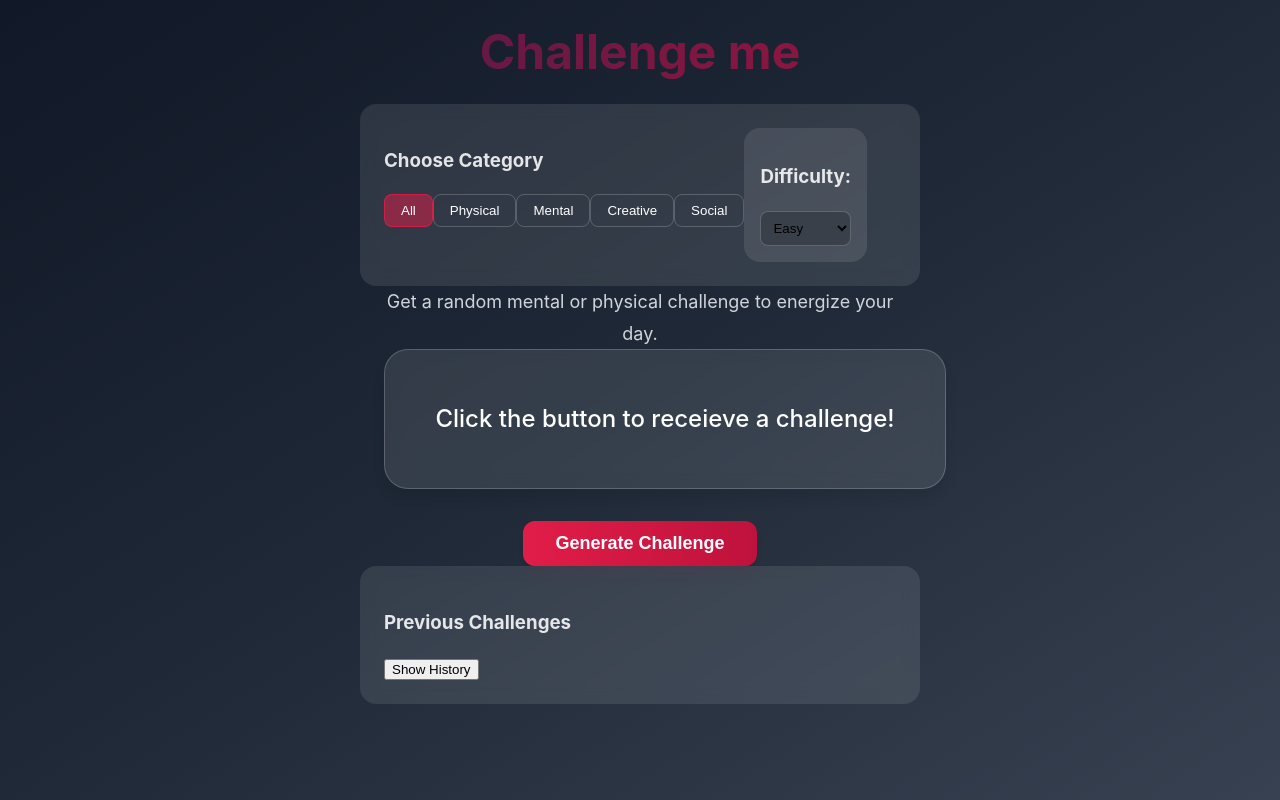
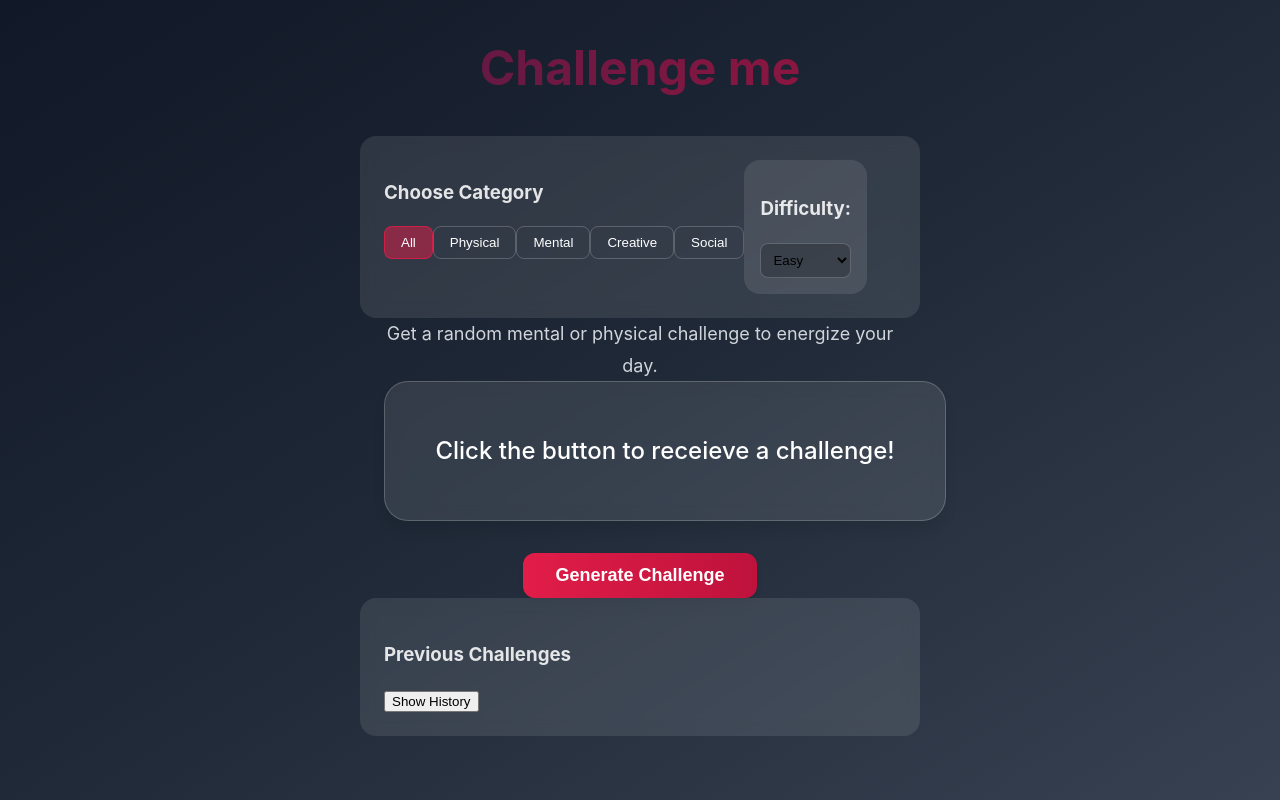
Before and after one commit to robertoandino/challenge-me, a React (Vite) app: page / in a window 1280 px wide. Built offline with nearby package versions, Linux system fonts and the light colour scheme.

Commit message:
Updating css.

```diff
--- a/src/pages/Home.css
+++ b/src/pages/Home.css
@@ -14,7 +14,7 @@
 
 .site-header {
     text-align: center;
-    padding: 1rem 1rem;
+    padding: 2rem 1rem;
 }
 
 .main-title {
```
